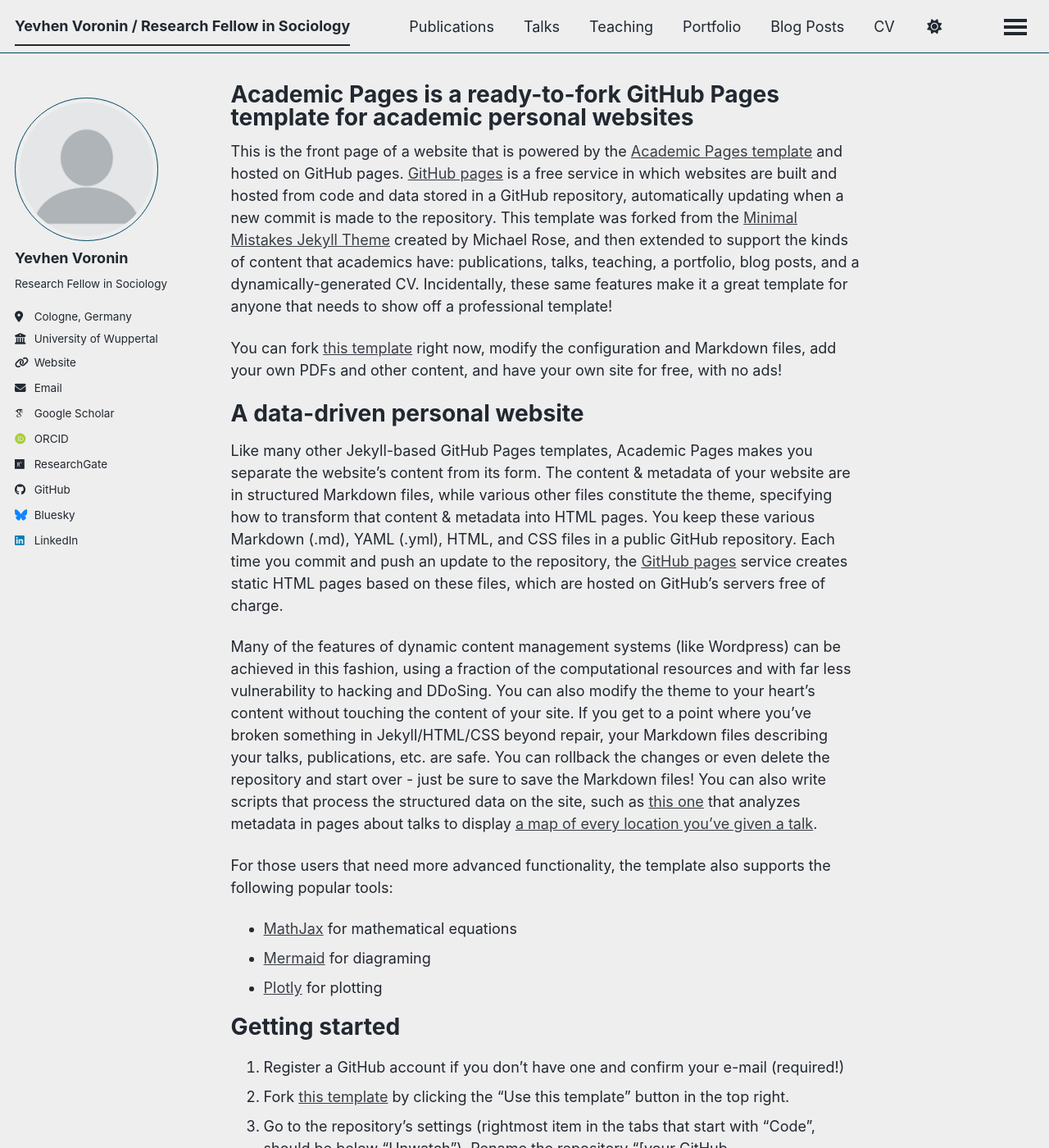
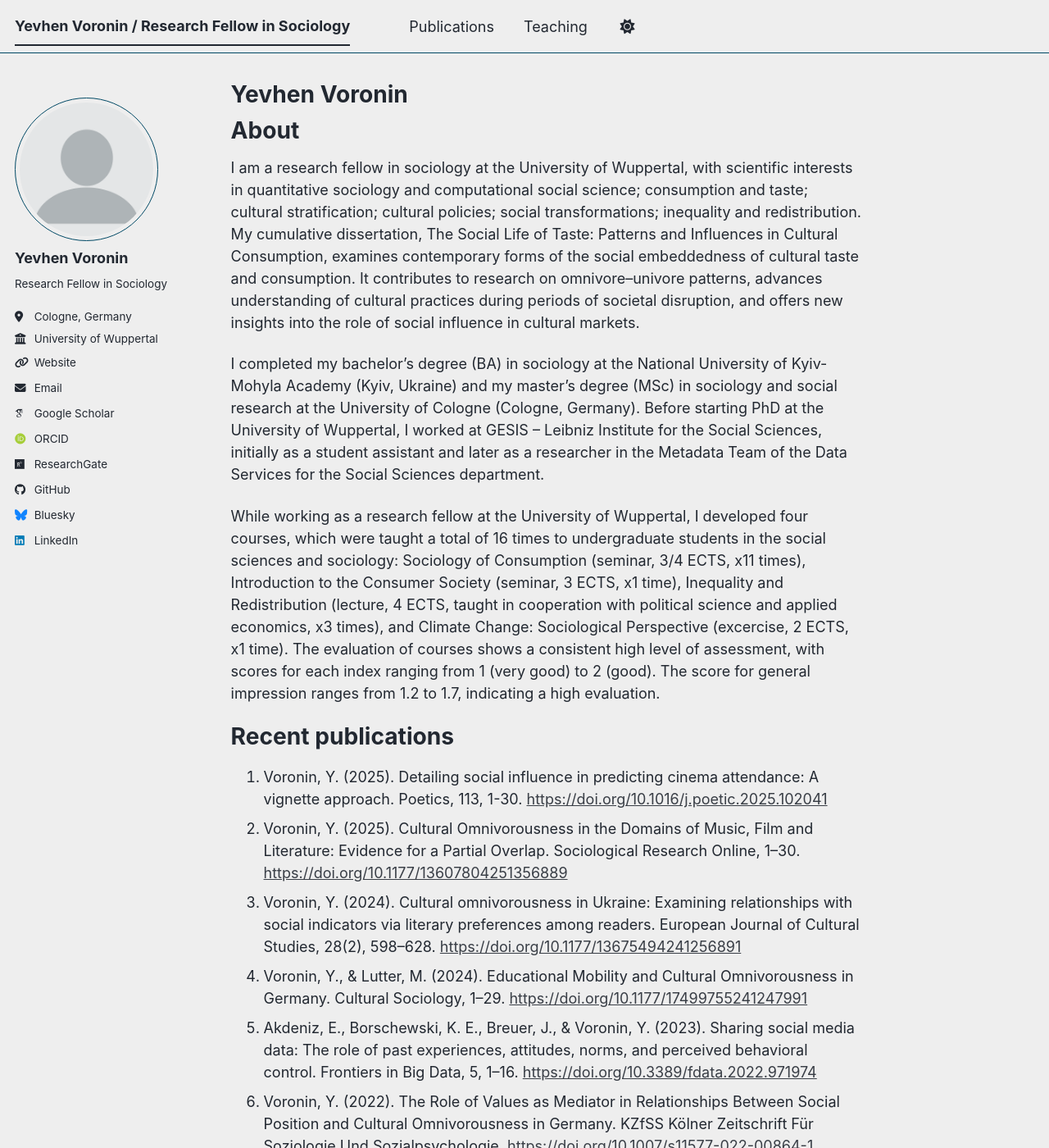
Before and after one commit to voronin-yevhen/voronin-yevhen.github.io, a Jekyll site: the page built from _pages/about.md, in a window 1280 px wide and 1400 px high. Shown: the whole window at 82% size. Built offline with Jekyll 4.4.1, drawn with Linux system fonts in a browser that asks for light colours; some web fonts are replaced; a script bundle is joined from its source files by our own code; library files that are not in the unit come from our copies; some of the changed text lies outside the part shown.

Commit message:
Commit 2304

```diff
--- a/_config_docker.yml
+++ /dev/null
@@ -1 +0,0 @@
-url: ""
--- a/_pages/about.md
+++ b/_pages/about.md
@@ -1,56 +1,31 @@
 ---
 permalink: /
-title: "Academic Pages is a ready-to-fork GitHub Pages template for academic personal websites"
+title: "Yevhen Voronin"
 author_profile: true
 redirect_from:
   - /about/
   - /about.html
 ---
 
-This is the front page of a website that is powered by the [Academic Pages template](https://github.com/academicpages/academicpages.github.io) and hosted on GitHub pages. [GitHub pages](https://pages.github.com) is a free service in which websites are built and hosted from code and data stored in a GitHub repository, automatically updating when a new commit is made to the repository. This template was forked from the [Minimal Mistakes Jekyll Theme](https://mmistakes.github.io/minimal-mistakes/) created by Michael Rose, and then extended to support the kinds of content that academics have: publications, talks, teaching, a portfolio, blog posts, and a dynamically-generated CV. Incidentally, these same features make it a great template for anyone that needs to show off a professional template!
+About
+======
 
- You can fork [this template](https://github.com/academicpages/academicpages.github.io) right now, modify the configuration and Markdown files, add your own PDFs and other content, and have your own site for free, with no ads!
+I am a research fellow in sociology at the University of Wuppertal, with scientific interests in quantitative sociology and computational social science; consumption and taste; cultural stratification; cultural policies; social transformations; inequality and redistribution. My cumulative dissertation, The Social Life of Taste: Patterns and Influences in Cultural Consumption, examines contemporary forms of the social embeddedness of cultural taste and consumption. It contributes to research on omnivore–univore patterns, advances understanding of cultural practices during periods of societal disruption, and offers new insights into the role of social influence in cultural markets.
 
-A data-driven personal website
+I completed my bachelor's degree (BA) in sociology at the National University of Kyiv-Mohyla Academy (Kyiv, Ukraine) and my master's degree (MSc) in sociology and social research at the University of Cologne (Cologne, Germany). Before starting PhD at the University of Wuppertal, I worked at GESIS – Leibniz Institute for the Social Sciences, initially as a student assistant and later as a researcher in the Metadata Team of the Data Services for the Social Sciences department.
+
+While working as a research fellow at the University of Wuppertal, I developed four courses, which were taught a total of 16 times to undergraduate students in the social sciences and sociology: Sociology of Consumption (seminar, 3/4 ECTS, x11 times), Introduction to the Consumer Society (seminar, 3 ECTS, x1 time), Inequality and Redistribution (lecture, 4 ECTS, taught in cooperation with political science and applied economics, x3 times), and Climate Change: Sociological Perspective (excercise, 2 ECTS, x1 time). The evaluation of courses shows a consistent high level of assessment, with scores for each index ranging from 1 (very good) to 2 (good). The score for general impression ranges from 1.2 to 1.7, indicating a high evaluation.
+
+Recent publications
 ======
-Like many other Jekyll-based GitHub Pages templates, Academic Pages makes you separate the website's content from its form. The content & metadata of your website are in structured Markdown files, while various other files constitute the theme, specifying how to transform that content & metadata into HTML pages. You keep these various Markdown (.md), YAML (.yml), HTML, and CSS files in a public GitHub repository. Each time you commit and push an update to the repository, the [GitHub pages](https://pages.github.com/) service creates static HTML pages based on these files, which are hosted on GitHub's servers free of charge.
+1. Voronin, Y. (2025). Detailing social influence in predicting cinema attendance: A vignette approach. Poetics, 113, 1-30. [https://doi.org/10.1016/j.poetic.2025.102041](https://doi.org/10.1016/j.poetic.2025.102041){:target="_blank"}
+2. Voronin, Y. (2025). Cultural Omnivorousness in the Domains of Music, Film and Literature: Evidence for a Partial Overlap. Sociological Research Online, 1–30. [https://doi.org/10.1177/13607804251356889](https://doi.org/10.1177/13607804251356889){:target="_blank"}
+3. Voronin, Y. (2024). Cultural omnivorousness in Ukraine: Examining relationships with social indicators via literary preferences among readers. European Journal of Cultural Studies, 28(2), 598–628. [https://doi.org/10.1177/13675494241256891](https://doi.org/10.1177/13675494241256891){:target="_blank"}
+4. Voronin, Y., & Lutter, M. (2024). Educational Mobility and Cultural Omnivorousness in Germany. Cultural Sociology, 1–29. [https://doi.org/10.1177/17499755241247991](https://doi.org/10.1177/17499755241247991){:target="_blank"}
+5. Akdeniz, E., Borschewski, K. E., Breuer, J., & Voronin, Y. (2023). Sharing social media data: The role of past experiences, attitudes, norms, and perceived behavioral control. Frontiers in Big Data, 5, 1–16. [https://doi.org/10.3389/fdata.2022.971974](https://doi.org/10.3389/fdata.2022.971974){:target="_blank"}
+6. Voronin, Y. (2022). The Role of Values as Mediator in Relationships Between Social Position and Cultural Omnivorousness in Germany. KZfSS Kölner Zeitschrift Für Soziologie Und Sozialpsychologie. [https://doi.org/10.1007/s11577-022-00864-1](https://doi.org/10.1007/s11577-022-00864-1){:target="_blank"}
 
-Many of the features of dynamic content management systems (like Wordpress) can be achieved in this fashion, using a fraction of the computational resources and with far less vulnerability to hacking and DDoSing. You can also modify the theme to your heart's content without touching the content of your site. If you get to a point where you've broken something in Jekyll/HTML/CSS beyond repair, your Markdown files describing your talks, publications, etc. are safe. You can rollback the changes or even delete the repository and start over - just be sure to save the Markdown files! You can also write scripts that process the structured data on the site, such as [this one](https://github.com/academicpages/academicpages.github.io/blob/master/talkmap.ipynb) that analyzes metadata in pages about talks to display [a map of every location you've given a talk](https://academicpages.github.io/talkmap.html).
+[See the full list of publications here](/publications/)
 
-For those users that need more advanced functionality, the template also supports the following popular tools:
-- [MathJax](https://www.mathjax.org/) for mathematical equations
-- [Mermaid](https://mermaid.js.org/) for diagraming
-- [Plotly](https://plotly.com/javascript/) for plotting
-
-Getting started
+Contact
 ======
-1. Register a GitHub account if you don't have one and confirm your e-mail (required!)
-1. Fork [this template](https://github.com/academicpages/academicpages.github.io) by clicking the "Use this template" button in the top right.
-1. Go to the repository's settings (rightmost item in the tabs that start with "Code", should be below "Unwatch"). Rename the repository "[your GitHub username].github.io", which will also be your website's URL.
-1. Set site-wide configuration and create content & metadata (see below -- also see [this set of diffs](https://archive.is/3TPas) showing what files were changed to set up [an example site](https://getorg-testacct.github.io) for a user with the username "getorg-testacct")
-1. Upload any files (like PDFs, .zip files, etc.) to the files/ directory. They will appear at https://[your GitHub username].github.io/files/example.pdf.
-1. Check status by going to the repository settings, in the "GitHub pages" section
-
-Site-wide configuration
-------
-The main configuration file for the site is in the base directory in [_config.yml](https://github.com/academicpages/academicpages.github.io/blob/master/_config.yml), which defines the content in the sidebars and other site-wide features. You will need to replace the default variables with ones about yourself and your site's github repository. The configuration file for the top menu is in [_data/navigation.yml](https://github.com/academicpages/academicpages.github.io/blob/master/_data/navigation.yml). For example, if you don't have a portfolio or blog posts, you can remove those items from that navigation.yml file to remove them from the header.
-
-Create content & metadata
-------
-For site content, there is one Markdown file for each type of content, which are stored in directories like _publications, _talks, _posts, _teaching, or _pages. For example, each talk is a Markdown file in the [_talks directory](https://github.com/academicpages/academicpages.github.io/tree/master/_talks). At the top of each Markdown file is structured data in YAML about the talk, which the theme will parse to do lots of cool stuff. The same structured data about a talk is used to generate the list of talks on the [Talks page](https://academicpages.github.io/talks), each [individual page](https://academicpages.github.io/talks/2012-03-01-talk-1) for specific talks, the talks section for the [CV page](https://academicpages.github.io/cv), and the [map of places you've given a talk](https://academicpages.github.io/talkmap.html) (if you run this [python file](https://github.com/academicpages/academicpages.github.io/blob/master/talkmap.py) or [Jupyter notebook](https://github.com/academicpages/academicpages.github.io/blob/master/talkmap.ipynb), which creates the HTML for the map based on the contents of the _talks directory).
-
-**Markdown generator**
-
-The repository includes [a set of Jupyter notebooks](https://github.com/academicpages/academicpages.github.io/tree/master/markdown_generator
-) that converts a CSV containing structured data about talks or presentations into individual Markdown files that will be properly formatted for the Academic Pages template. The sample CSVs in that directory are the ones I used to create my own personal website at stuartgeiger.com. My usual workflow is that I keep a spreadsheet of my publications and talks, then run the code in these notebooks to generate the Markdown files, then commit and push them to the GitHub repository.
-
-How to edit your site's GitHub repository
-------
-Many people use a git client to create files on their local computer and then push them to GitHub's servers. If you are not familiar with git, you can directly edit these configuration and Markdown files directly in the github.com interface. Navigate to a file (like [this one](https://github.com/academicpages/academicpages.github.io/blob/master/_talks/2012-03-01-talk-1.md) and click the pencil icon in the top right of the content preview (to the right of the "Raw | Blame | History" buttons). You can delete a file by clicking the trashcan icon to the right of the pencil icon. You can also create new files or upload files by navigating to a directory and clicking the "Create new file" or "Upload files" buttons.
-
-Example: editing a Markdown file for a talk
-![Editing a Markdown file for a talk](/images/editing-talk.png)
-
-For more info
-------
-More info about configuring Academic Pages can be found in [the guide](https://academicpages.github.io/markdown/), the [growing wiki](https://github.com/academicpages/academicpages.github.io/wiki), and you can always [ask a question on GitHub](https://github.com/academicpages/academicpages.github.io/discussions). The [guides for the Minimal Mistakes theme](https://mmistakes.github.io/minimal-mistakes/docs/configuration/) (which this theme was forked from) might also be helpful.
--- /dev/null
+++ b/_pages/publications.md
@@ -0,0 +1,42 @@
+---
+layout: archive
+title: "Publications"
+permalink: /publications/
+author_profile: true
+---
+
+{% if site.author.googlescholar %}
+  <div class="wordwrap">You can also find my articles on <a href="{{site.author.googlescholar}}">my Google Scholar profile</a>.</div>
+{% endif %}
+
+{% include base_path %}
+
+### Peer-reviewed papers
+
+1. Voronin, Y. (2025). Detailing social influence in predicting cinema attendance: A vignette approach. Poetics, 113, 1-30. [https://doi.org/10.1016/j.poetic.2025.102041](https://doi.org/10.1016/j.poetic.2025.102041){:target="_blank"}
+2. Voronin, Y. (2025). Cultural Omnivorousness in the Domains of Music, Film and Literature: Evidence for a Partial Overlap. Sociological Research Online, 1–30. [https://doi.org/10.1177/13607804251356889](https://doi.org/10.1177/13607804251356889){:target="_blank"}
+3. Voronin, Y. (2024). Cultural omnivorousness in Ukraine: Examining relationships with social indicators via literary preferences among readers. European Journal of Cultural Studies, 28(2), 598–628. [https://doi.org/10.1177/13675494241256891](https://doi.org/10.1177/13675494241256891){:target="_blank"}
+4. Voronin, Y., & Lutter, M. (2024). Educational Mobility and Cultural Omnivorousness in Germany. Cultural Sociology, 1–29. [https://doi.org/10.1177/17499755241247991](https://doi.org/10.1177/17499755241247991){:target="_blank"}
+5. Akdeniz, E., Borschewski, K. E., Breuer, J., & Voronin, Y. (2023). Sharing social media data: The role of past experiences, attitudes, norms, and perceived behavioral control. Frontiers in Big Data, 5, 1–16. [https://doi.org/10.3389/fdata.2022.971974](https://doi.org/10.3389/fdata.2022.971974){:target="_blank"}
+6. Voronin, Y. (2022). The Role of Values as Mediator in Relationships Between Social Position and Cultural Omnivorousness in Germany. KZfSS Kölner Zeitschrift Für Soziologie Und Sozialpsychologie. [https://doi.org/10.1007/s11577-022-00864-1](https://doi.org/10.1007/s11577-022-00864-1){:target="_blank"}
+
+### Dissertation
+
+Voronin, Y. (2026). The Social Life of Taste: Patterns and Influences in Cultural Consumption. University of Wuppertal
+
+### Preprints
+
+Voronin, Y. (2025). Exploring Personal Recommendations from New Contacts in the Movie Market. SocArXiv. Preprint. [https://doi.org/10.31235/osf.io/qn8cw_v1](https://doi.org/10.31235/osf.io/qn8cw_v1){:target="_blank"}
+
+### Datasets
+
+1. Voronin, Y. (2025). The Context of Cultural Choices: Dataset, Questionnaire and Variable Report [Survey] (Version 1) [Dataset]. Zenodo. [https://doi.org/10.5281/ZENODO.15460086](https://doi.org/10.5281/ZENODO.15460086){:target="_blank"}
+2. Akdeniz, E., Borschewski, K., Breuer, J., & Voronin, Y. (2022). Survey—Accessing, (re)using, and sharing social media data in academia (Version 1.1) [Dataset]. GESIS Data Archive. [https://doi.org/10.7802/2418](https://doi.org/10.7802/2418){:target="_blank"}
+
+### Other publications {:target="_blank"}
+1. Voronin, Y. (2025). Poster Presentation: Cultural Omnivorousness in the Domains of Music, Film and Literature: Evidence for a Partial Overlap [2025]. 5th Conference of the Academy of Sociology (AS), Johannes Gutenberg-University Mainz, Germany. Zenodo. [https://doi.org/10.5281/zenodo.17379219](https://doi.org/10.5281/zenodo.17379219){:target="_blank"}
+2. Bishop, L., Broeder, D., van den Heuvel, H., Kleiner, B., Lichtwardt, B., Wiltshire, D., & Voronin, Y. (2022). D5.10: White Paper on Remote Access to Sensitive Data in the Social Sciences and Humanities: 2021 and beyond. Zenodo. [https://doi.org/10.5281/zenodo.6719121](https://doi.org/10.5281/zenodo.6719121)
+3. Vavra, M., Kleiner, B., Voronin., Y., & Jurgens, P. (2022). New Data Types in Data Management and Archiving [Webinar recording]. Zenodo. [https://doi.org/10.5281/zenodo.7785149](https://doi.org/10.5281/zenodo.7785149){:target="_blank"}
+4. Vavra, M., Kleiner, B., Voronin., Y., & Jurgens, P. (2022). New Data Types in Data Management and Archiving [Webinar]. Zenodo. [https://doi.org/10.5281/zenodo.7078856](https://doi.org/10.5281/zenodo.7078856){:target="_blank"}
+5. Bishop, L., Kondyli, D., Lace, I., & Voronin, Y. (2022). The CESSDA Data Archiving Guide: A resource for people who love data [Workshop]. Zenodo. [https://doi.org/10.5281/zenodo.6643598](https://doi.org/10.5281/zenodo.6643598){:target="_blank"}
+6. Akdeniz, E., Borschewski, K., Breuer, J., & Voronin, Y. (2022). D11 Dataset from the survey on researchers’ needs published. Zenodo. [https://doi.org/10.5281/zenodo.5554492](https://doi.org/10.5281/zenodo.5554492){:target="_blank"}
--- a/_sass/_themes.scss
+++ b/_sass/_themes.scss
@@ -7,7 +7,7 @@
    ========================================================================== */
 
 /* Used to set the size for <em> */
-$doc-font-size              : 16;
+$doc-font-size              : 14;
 
 /* Paragraph indention */
 $paragraph-indent           : false; // true, false (default)
```
Also changed, not shown: _data/navigation.yml (+0 -18 lines), _pages/teaching.md (+4 -4 lines), _publications/2009-10-01-paper-title-number-1.md (deleted, +0 -14 lines), _publications/2010-10-01-paper-title-number-2.md (deleted, +0 -14 lines), _publications/2015-10-01-paper-title-number-3.md (deleted, +0 -14 lines), _publications/2024-02-17-paper-title-number-4.md (deleted, +0 -13 lines), _publications/2025-06-08-paper-title-number-5.md (deleted, +0 -13 lines).
